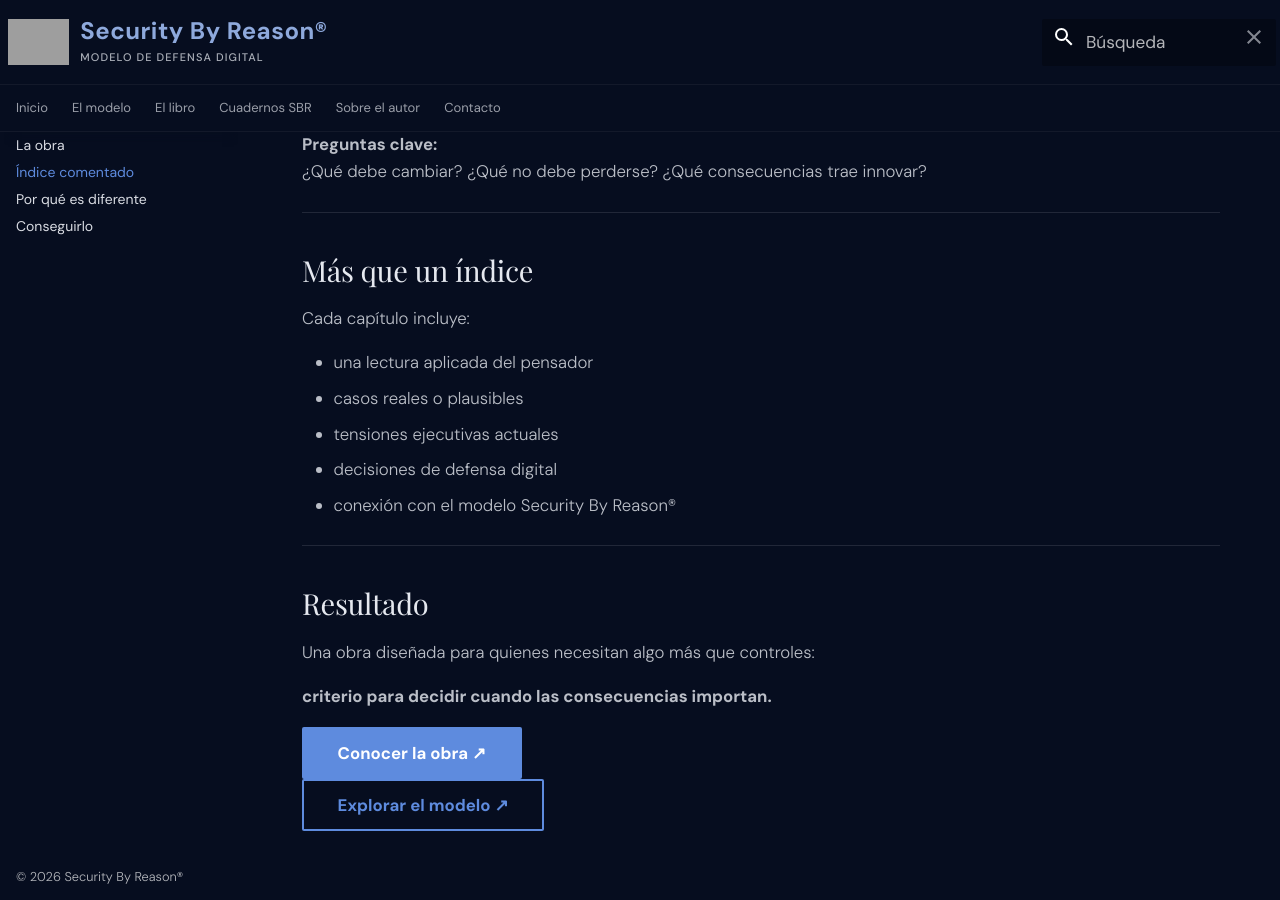
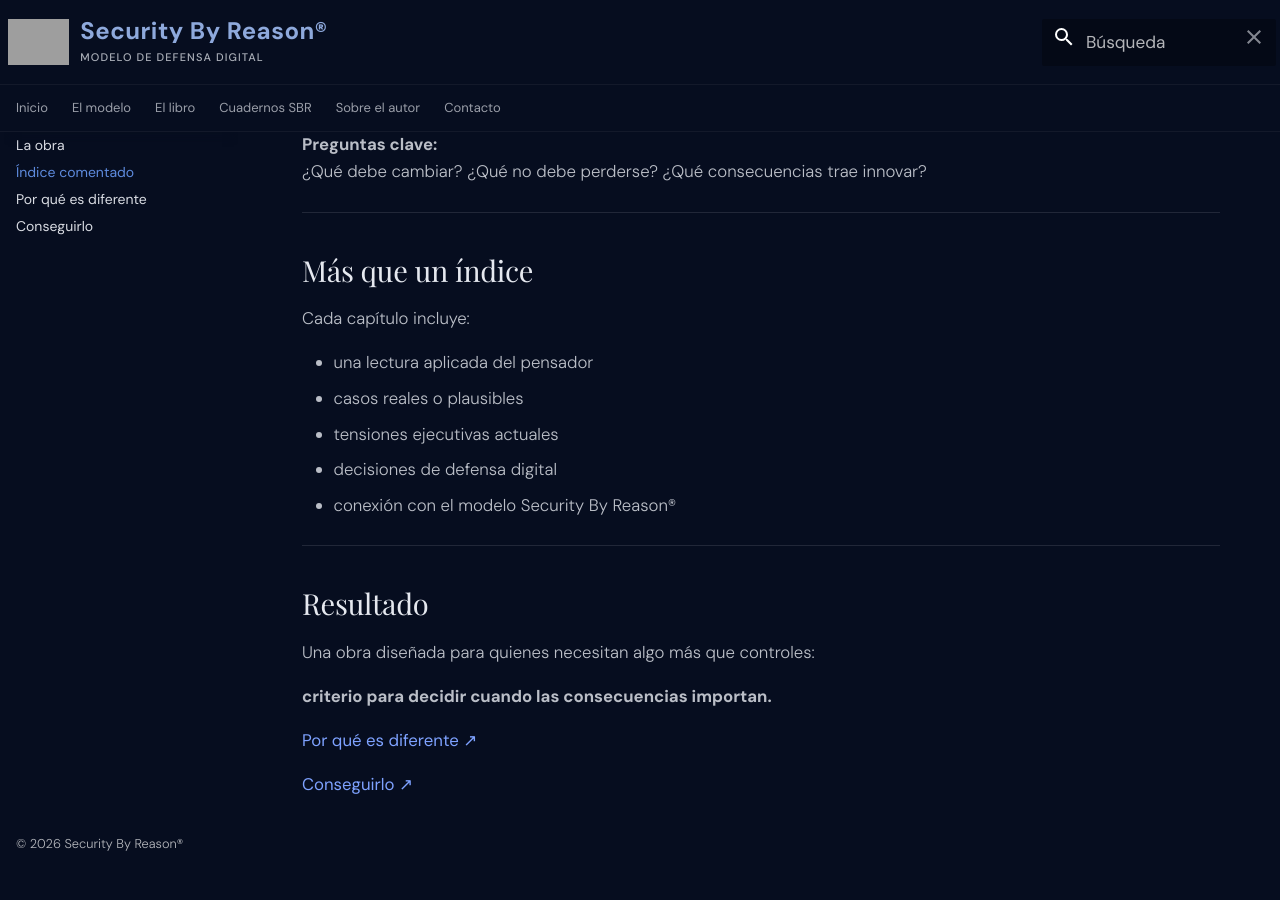
Before and after one commit to danielsasia/sbr-site, an MkDocs documentation site: the page built from docs/libro/indice.md, in a window 1280 px wide and 900 px high, scrolled down 2081 px. Built offline with MkDocs 1.6.1 and Material for MkDocs 9.7.7, drawn with Linux system fonts in a browser that asks for light colours; some web fonts are replaced; after the commit the page ends 2948 px from its top, so only the background shows below that; grey boxes are pictures that could not be loaded.

Commit message:
Update indice.md

```diff
--- a/docs/libro/indice.md
+++ b/docs/libro/indice.md
@@ -102,5 +102,6 @@
 
 **criterio para decidir cuando las consecuencias importan.**
 
-[Conocer la obra ↗](../libro.md){ .md-button .md-button--primary }
-[Explorar el modelo ↗](../modelo/intro.md){ .md-button }
+[Por qué es diferente](diferente.md){ .text-cta }
+
+[Conseguirlo](conseguir.md){ .text-cta }
```
